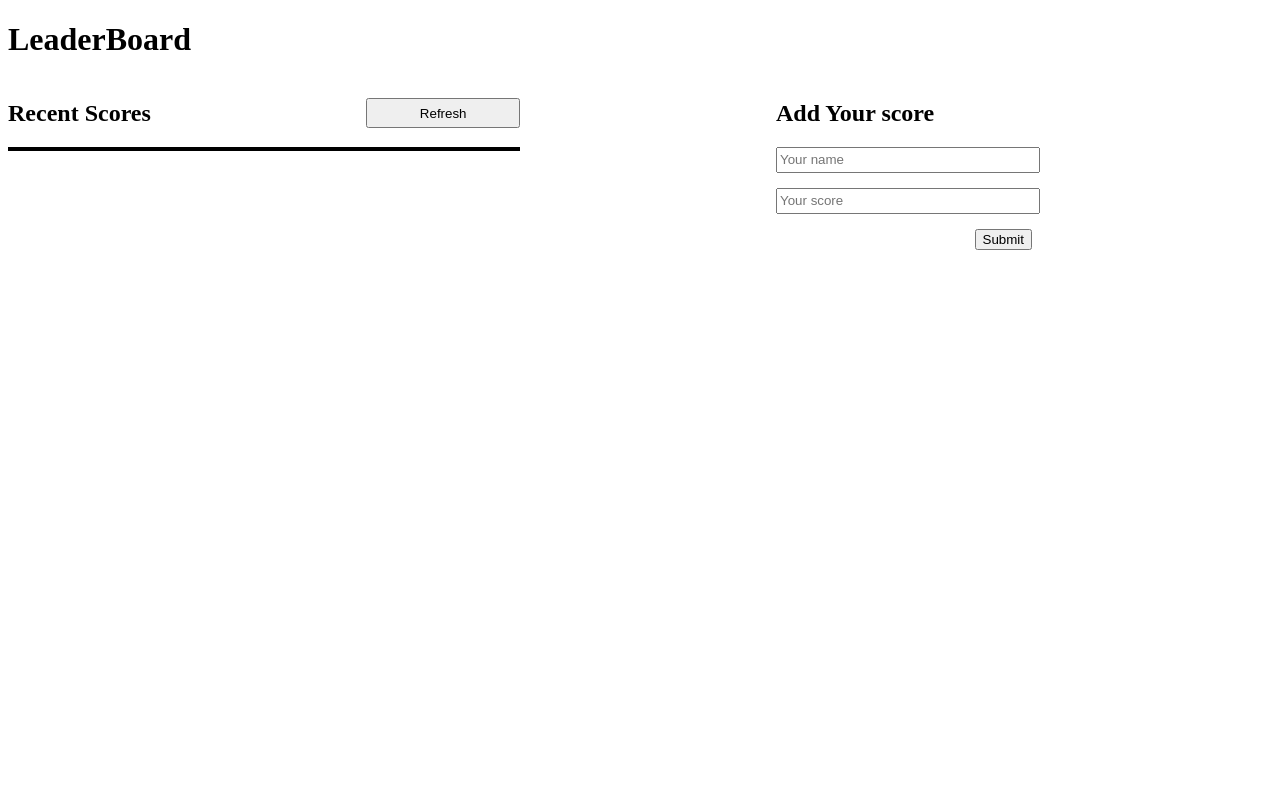
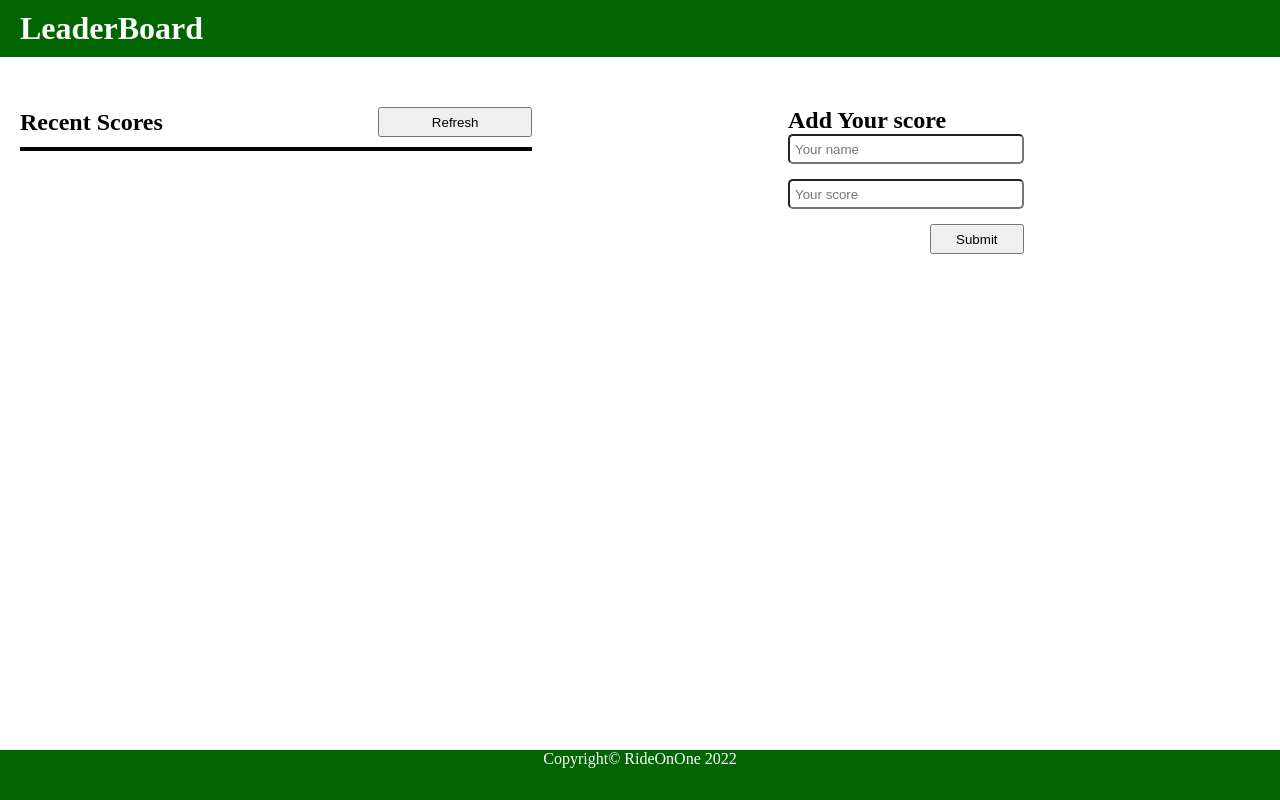
Before and after one commit to techEmprez/Leaderboard, a website built with webpack: page src/index.html in a window 1280 px wide. Built offline with nearby package versions, Linux system fonts and the light colour scheme; no server answers.

Commit message:
styling to webpage

```diff
--- a/src/index.html
+++ b/src/index.html
@@ -35,6 +35,7 @@
         </div>
       </form>
     </section>
+     <footer><p>Copyright© RideOnOne 2022</p></footer>
   </main>
 </body>
 </html>
--- a/src/style.css
+++ b/src/style.css
@@ -1,5 +1,17 @@
+* {
+    padding: 0;
+    margin: 0;
+    box-sizing: border-box;
+}
+
 body {
   width: 100%;
+}
+
+.header {
+  color: #fff;
+  background-color: darkgreen;
+  padding: 10px 20px;
 }
 
 ul {
@@ -10,6 +22,8 @@ ul {
   gap: 20vw;
   display: grid;
   grid-template-columns: 1fr 1fr;
+  padding-top: 30px;
+  margin: 20px;
 }
 
 .table-container {
@@ -27,18 +41,25 @@ ul {
 
 input {
   width: 100%;
-  height: 20px;
+  height: 30px;
   margin-bottom: 15px;
+  border-radius: 5px;
+  outline: none;
+  padding-left: 5px;
+
 }
 
 .submit-btn {
   float: right;
+  width: 40%;
+  height: 30px;
 }
 
 .top-bar {
   align-items: center;
   display: flex;
   justify-content: space-between;
+  margin-bottom: 10px;
 }
 
 .refresh-btn {
@@ -51,7 +72,7 @@ input {
 }
 
 .score-list p {
-  border-bottom: 1px solid gray;
+  border-bottom: 1px solid black;
   padding: 5px;
   margin: 0;
 }
@@ -63,5 +84,18 @@ input {
 
 .even {
   color: #fff;
-  background-color: gray;
+  background-color: burlywood;
 }
+
+footer {
+  position: fixed;
+  left: 0;
+  bottom: 0;
+  width: 100%;
+  height: 50px;
+  background-color: darkgreen;
+  color: white;
+  text-align: center;
+
+  /* padding: 20px 0; */
+}
```
